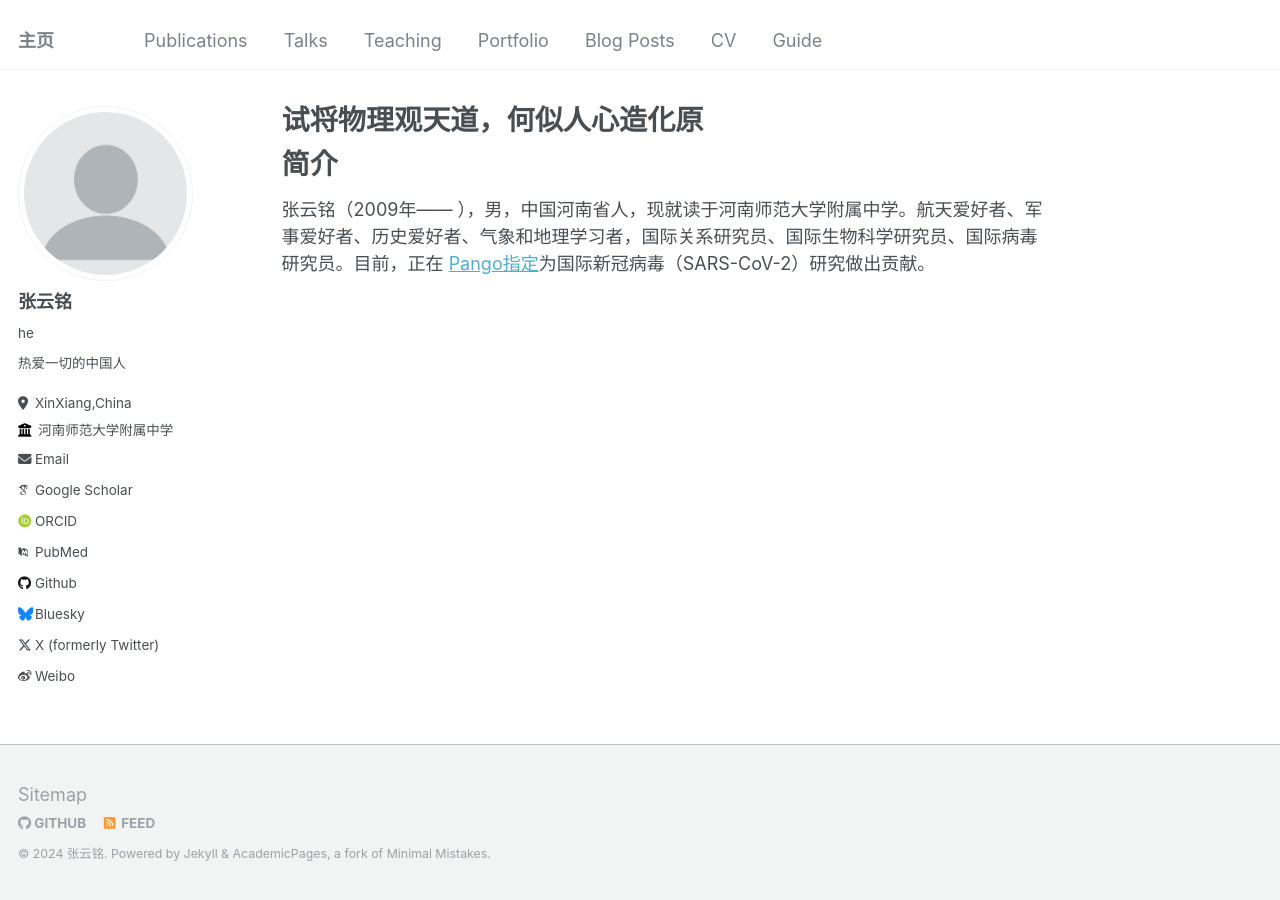
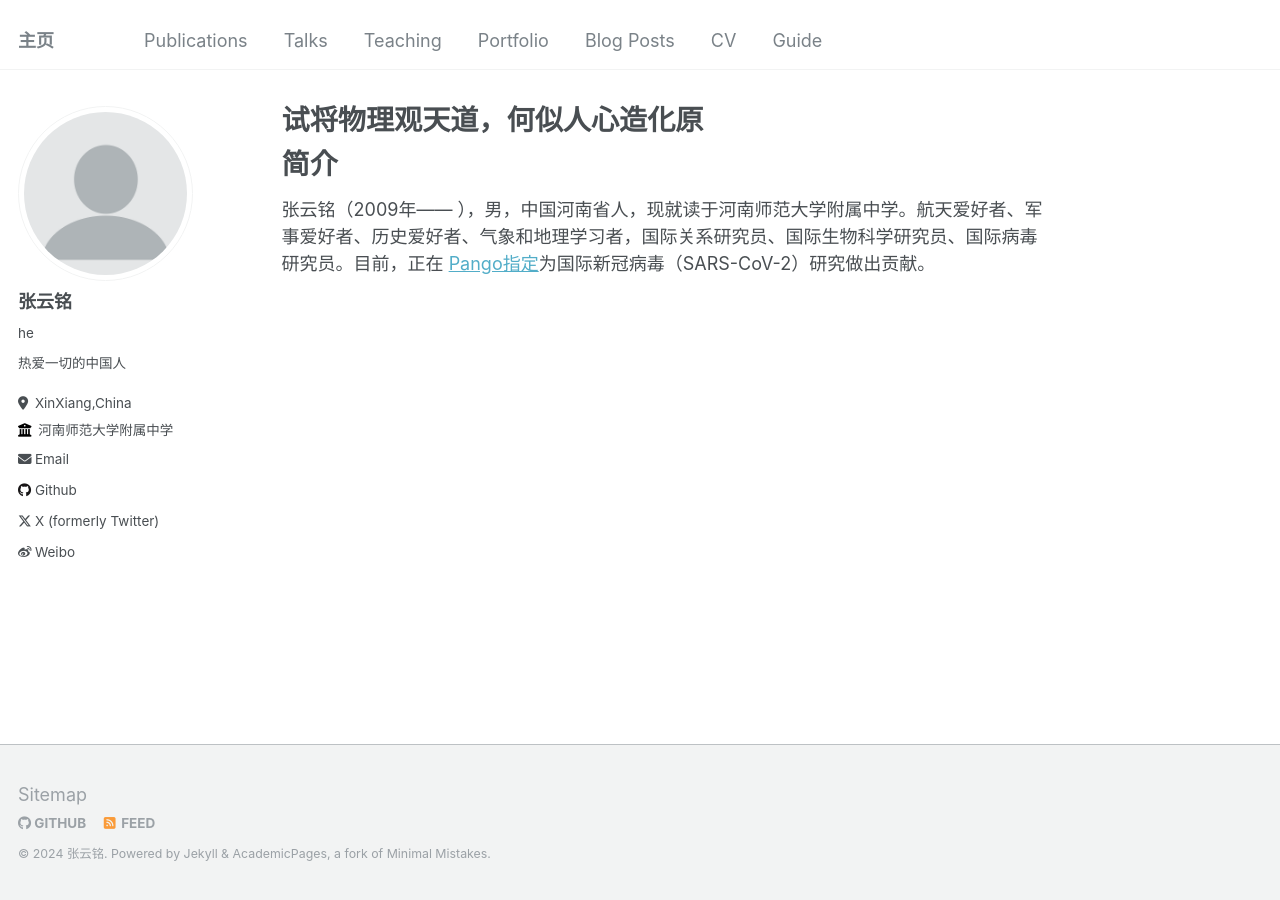
Before and after one commit to ZhangYun-Ming/w-z, a Jekyll site: the page built from _pages/about.md, in a window 1280 px wide. Built offline with Jekyll 4.4.1, drawn with Linux system fonts in a browser that asks for light colours; some web fonts are replaced.

Commit message:
Update _config.yml

```diff
--- a/_config.yml
+++ b/_config.yml
@@ -32,11 +32,11 @@ author:
 
   # Academic websites
   arxiv            : # URL - Update with the correct link to your profile
-  googlescholar    : "https://scholar.google.com/citations?user=PS_CX0AAAAAJ"
+  googlescholar    : # "https://scholar.google.com/citations?user=PS_CX0AAAAAJ"
   impactstory      : # URL
-  orcid            : "http://orcid.org/yourorcidurl"
+  orcid            : # "http://orcid.org/yourorcidurl"
   semantic         : # URL
-  pubmed           : "https://www.ncbi.nlm.nih.gov/pubmed/?term=john+snow"
+  pubmed           : # "https://www.ncbi.nlm.nih.gov/pubmed/?term=john+snow"
   researchgate     : # URL
 
   # Repositories and software development
@@ -48,7 +48,7 @@ author:
   stackoverflow    : # User number or user number and name (i.e., use "1" or "1/jeff-atwood")
 
   # Social media
-  bluesky          : "bsky.app" # Replace this with you Bluesky username
+  bluesky          : # Replace this with you Bluesky username
   facebook         : # Username
   flickr           : # Username
   foursquare       : # Username
```
